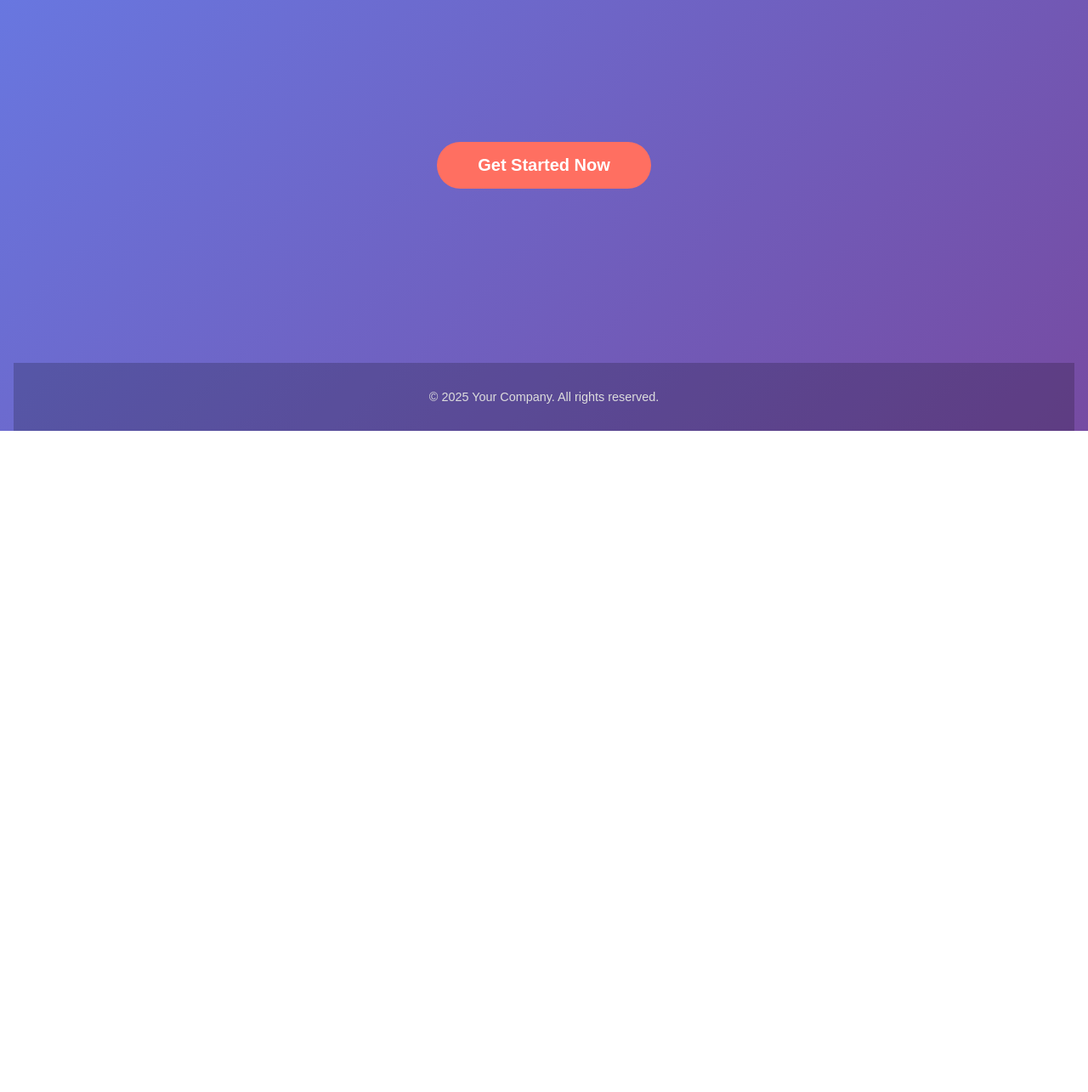
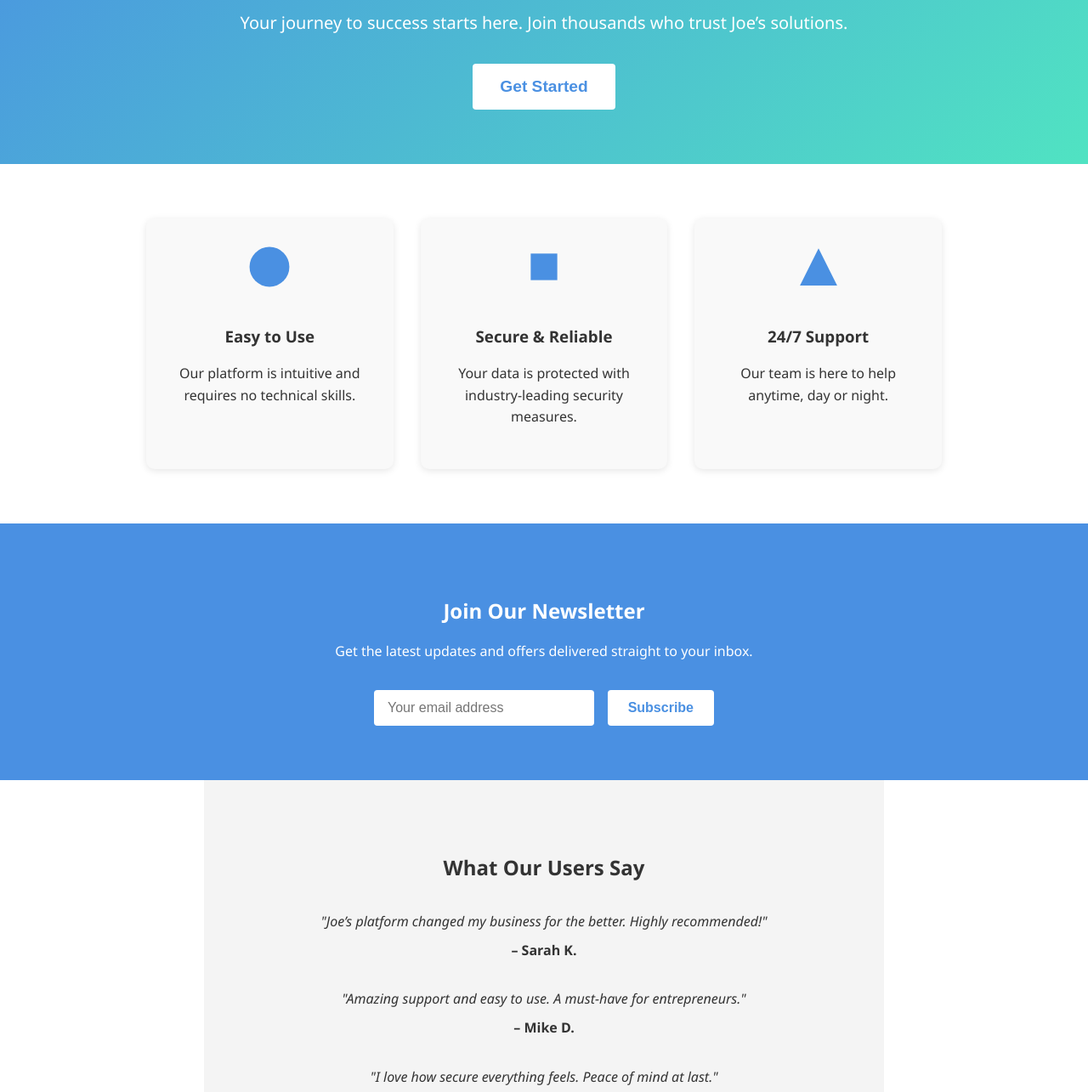
Before and after one commit to Ely1001/LandPage, a plain HTML site: page index.html in a window 1280 px wide. Shown: the part 293-1578 px from the top of the page at 85% size. Before the commit the page ends 800 px from the top, so only its background shows below. Drawn offline with Linux system fonts and the light colour scheme.

Commit message:
Update index.html

```diff
--- a/index.html
+++ b/index.html
@@ -3,85 +3,266 @@
 <head>
 <meta charset="UTF-8" />
 <meta name="viewport" content="width=device-width, initial-scale=1" />
-  <title>Professional Landing Page</title>
+<title>Joe's Style Landing Page</title>
 <style>
+  /* Reset & basics */
+  * {
+    box-sizing: border-box;
+  }
   body {
     margin: 0;
-      font-family: 'Arial', sans-serif;
-      background: linear-gradient(135deg, #667eea, #764ba2);
-      color: white;
+    font-family: 'Segoe UI', Tahoma, Geneva, Verdana, sans-serif;
+    line-height: 1.6;
+    color: #333;
+  }
+  a {
+    color: #007bff;
+    text-decoration: none;
+  }
+  a:hover {
+    text-decoration: underline;
+  }
+  /* Navbar */
+  nav {
+    position: sticky;
+    top: 0;
+    background: #fff;
+    border-bottom: 1px solid #ddd;
     display: flex;
-      flex-direction: column;
-      min-height: 100vh;
-      text-align: center;
-      padding: 0 1rem;
+    justify-content: space-between;
+    align-items: center;
+    padding: 1rem 2rem;
+    z-index: 1000;
   }
-    header {
-      padding: 4rem 1rem 2rem;
+  nav .logo {
+    font-weight: bold;
+    font-size: 1.5rem;
+    color: #007bff;
   }
-    header h1 {
-      font-size: 3rem;
+  nav ul {
+    list-style: none;
+    display: flex;
+    gap: 1.5rem;
     margin: 0;
-      font-weight: 700;
+    padding: 0;
   }
-    header p {
-      font-size: 1.2rem;
-      margin-top: 0.5rem;
-      font-weight: 300;
-      max-width: 600px;
-      margin-left: auto;
-      margin-right: auto;
+  nav ul li {
+    cursor: pointer;
   }
-    main {
-      flex: 1;
-      display: flex;
-      flex-direction: column;
-      justify-content: center;
-      max-width: 700px;
-      margin: 0 auto;
-    }
-    a.cta-button {
-      display: inline-block;
-      background-color: #ff6f61;
-      color: white;
-      padding: 1rem 3rem;
-      font-size: 1.25rem;
-      border-radius: 50px;
-      text-decoration: none;
-      margin-top: 2rem;
-      transition: background-color 0.3s ease;
+  nav ul li a {
     font-weight: 600;
   }
-    a.cta-button:hover {
-      background-color: #e65550;
+  nav ul li a:hover {
+    color: #0056b3;
   }
+  /* Hero */
+  #hero {
+    background: linear-gradient(135deg, #4a90e2, #50e3c2);
+    color: white;
+    padding: 6rem 2rem 4rem 2rem;
+    text-align: center;
+  }
+  #hero h1 {
+    font-size: 3rem;
+    margin-bottom: 1rem;
+  }
+  #hero p {
+    font-size: 1.25rem;
+    margin-bottom: 2rem;
+  }
+  #hero .btn {
+    background: white;
+    color: #4a90e2;
+    padding: 1rem 2rem;
+    font-size: 1.2rem;
+    border: none;
+    border-radius: 4px;
+    cursor: pointer;
+    font-weight: bold;
+    transition: background 0.3s ease;
+  }
+  #hero .btn:hover {
+    background: #e6e6e6;
+  }
+  /* Features */
+  #features {
+    padding: 4rem 2rem;
+    max-width: 1000px;
+    margin: 0 auto;
+    display: grid;
+    grid-template-columns: repeat(auto-fit,minmax(250px,1fr));
+    gap: 2rem;
+  }
+  .feature {
+    background: #f9f9f9;
+    padding: 2rem;
+    border-radius: 10px;
+    text-align: center;
+    box-shadow: 0 2px 8px rgb(0 0 0 / 0.1);
+  }
+  .feature svg {
+    width: 50px;
+    height: 50px;
+    margin-bottom: 1rem;
+    fill: #4a90e2;
+  }
+  .feature h3 {
+    margin-bottom: 1rem;
+  }
+  /* Signup */
+  #signup {
+    background: #4a90e2;
+    color: white;
+    padding: 4rem 2rem;
+    text-align: center;
+  }
+  #signup h2 {
+    margin-bottom: 1rem;
+  }
+  #signup p {
+    margin-bottom: 2rem;
+  }
+  #signup form {
+    max-width: 400px;
+    margin: 0 auto;
+    display: flex;
+    gap: 1rem;
+  }
+  #signup input[type="email"] {
+    flex: 1;
+    padding: 0.75rem 1rem;
+    font-size: 1rem;
+    border: none;
+    border-radius: 4px;
+  }
+  #signup button {
+    padding: 0.75rem 1.5rem;
+    font-size: 1rem;
+    background: #fff;
+    color: #4a90e2;
+    border: none;
+    border-radius: 4px;
+    font-weight: bold;
+    cursor: pointer;
+    transition: background 0.3s ease;
+  }
+  #signup button:hover {
+    background: #e6e6e6;
+  }
+  /* Testimonials */
+  #testimonials {
+    padding: 4rem 2rem;
+    background: #f4f4f4;
+    max-width: 800px;
+    margin: 0 auto;
+    text-align: center;
+  }
+  #testimonials h2 {
+    margin-bottom: 2rem;
+  }
+  .testimonial {
+    margin-bottom: 2rem;
+  }
+  .testimonial p {
+    font-style: italic;
+    margin-bottom: 0.5rem;
+  }
+  .testimonial strong {
+    display: block;
+    font-weight: 700;
+    color: #333;
+  }
+  /* Footer */
   footer {
-      padding: 2rem 1rem;
+    background: #222;
+    color: #bbb;
+    text-align: center;
+    padding: 1.5rem 1rem;
     font-size: 0.9rem;
-      color: #ddd;
-      background: rgba(0,0,0,0.2);
   }
-    @media (max-width: 600px) {
-      header h1 {
-        font-size: 2rem;
-      }
-      a.cta-button {
-        padding: 0.75rem 2rem;
-        font-size: 1rem;
-      }
+  footer a {
+    color: #4a90e2;
   }
 </style>
 </head>
 <body>
-  <header>
-    <h1>Your Next Big Step Starts Here</h1>
-    <p>Build your business, attract customers, and grow with our all-in-one solution.</p>
-  </header>
-  <main>
-    <a href="#signup" class="cta-button">Get Started Now</a>
-  </main>
+
+<nav>
+  <div class="logo">Joe’s Landing</div>
+  <ul>
+    <li><a href="#hero">Home</a></li>
+    <li><a href="#features">Features</a></li>
+    <li><a href="#signup">Sign Up</a></li>
+    <li><a href="#testimonials">Testimonials</a></li>
+  </ul>
+</nav>
+
+<section id="hero">
+  <h1>Welcome to Joe’s Landing Page</h1>
+  <p>Your journey to success starts here. Join thousands who trust Joe’s solutions.</p>
+  <button class="btn" onclick="document.getElementById('signup').scrollIntoView({behavior:'smooth'})">Get Started</button>
+</section>
+
+<section id="features">
+  <div class="feature">
+    <svg viewBox="0 0 64 64" xmlns="http://www.w3.org/2000/svg"><circle cx="32" cy="32" r="30"/></svg>
+    <h3>Easy to Use</h3>
+    <p>Our platform is intuitive and requires no technical skills.</p>
+  </div>
+  <div class="feature">
+    <svg viewBox="0 0 64 64" xmlns="http://www.w3.org/2000/svg"><rect x="12" y="12" width="40" height="40"/></svg>
+    <h3>Secure & Reliable</h3>
+    <p>Your data is protected with industry-leading security measures.</p>
+  </div>
+  <div class="feature">
+    <svg viewBox="0 0 64 64" xmlns="http://www.w3.org/2000/svg"><polygon points="32,4 60,60 4,60"/></svg>
+    <h3>24/7 Support</h3>
+    <p>Our team is here to help anytime, day or night.</p>
+  </div>
+</section>
+
+<section id="signup">
+  <h2>Join Our Newsletter</h2>
+  <p>Get the latest updates and offers delivered straight to your inbox.</p>
+  <form onsubmit="alert('Thanks for signing up!'); return false;">
+    <input type="email" placeholder="Your email address" required />
+    <button type="submit">Subscribe</button>
+  </form>
+</section>
+
+<section id="testimonials">
+  <h2>What Our Users Say</h2>
+  <div class="testimonial">
+    <p>"Joe’s platform changed my business for the better. Highly recommended!"</p>
+    <strong>– Sarah K.</strong>
+  </div>
+  <div class="testimonial">
+    <p>"Amazing support and easy to use. A must-have for entrepreneurs."</p>
+    <strong>– Mike D.</strong>
+  </div>
+  <div class="testimonial">
+    <p>"I love how secure everything feels. Peace of mind at last."</p>
+    <strong>– Linda W.</strong>
+  </div>
+</section>
+
 <footer>
-    &copy; 2025 Your Company. All rights reserved.
+  &copy; 2025 Joe's Landing. Follow us on
+  <a href="https://twitter.com/" target="_blank" rel="noopener">Twitter</a>,
+  <a href="https://facebook.com/" target="_blank" rel="noopener">Facebook</a>, and
+  <a href="https://instagram.com/" target="_blank" rel="noopener">Instagram</a>.
 </footer>
+
+<script>
+// Smooth scroll for nav links
+document.querySelectorAll('nav a').forEach(anchor => {
+  anchor.addEventListener('click', e => {
+    e.preventDefault();
+    const target = document.querySelector(anchor.getAttribute('href'));
+    if (target) target.scrollIntoView({ behavior: 'smooth' });
+  });
+});
+</script>
+
 </body>
 </html>
```
Lines whose indentation alone changed are shown as unchanged.
